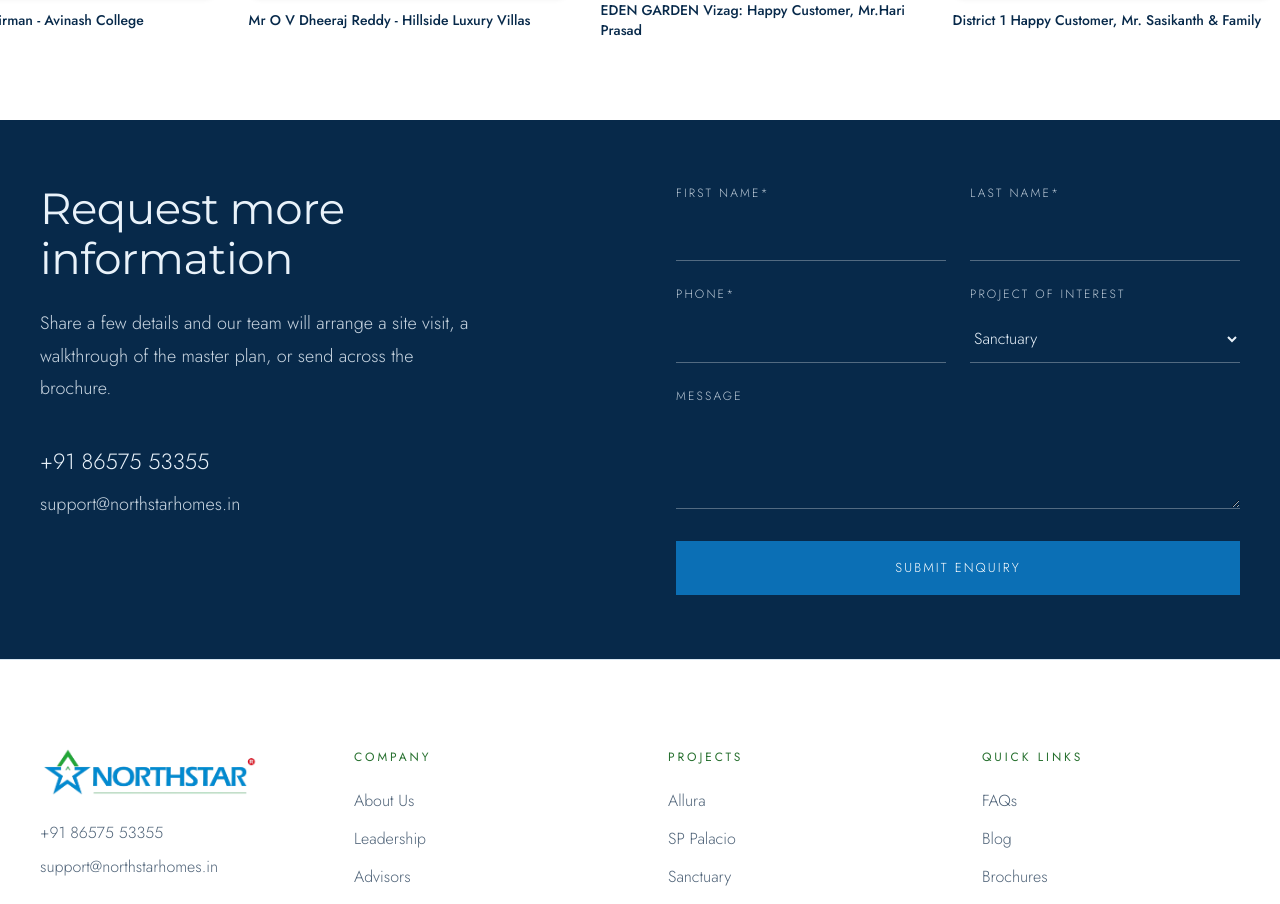
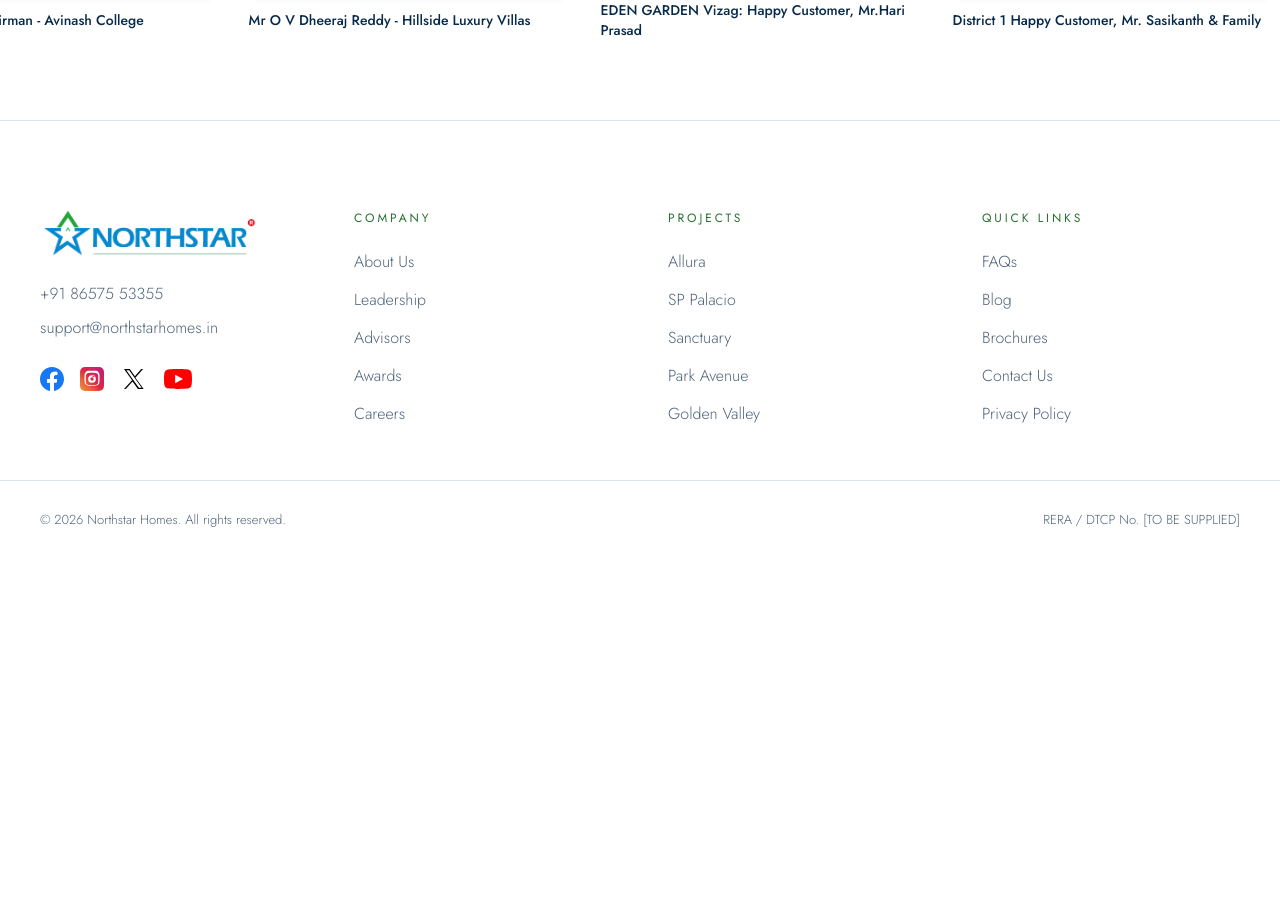
Before and after one commit to CandidateMaster2002/northstarhomes-website, a React (Vite) app: page / in a window 1280 px wide. Shown: the part 7960-8864 px from the top of the page. After the commit the page ends 8547 px from the top, so only its background shows below. Built offline with nearby package versions, Linux system fonts and the light colour scheme.

Commit message:
chore: Remove Enquiry component from the layout

```diff
--- a/src/App.jsx
+++ b/src/App.jsx
@@ -10,7 +10,6 @@
 import ProjectLogos from './components/ProjectLogos'
 import WhyNorthstar from './components/WhyNorthstar'
 import Testimonials from './components/Testimonials'
-import Enquiry from './components/Enquiry'
 import Footer from './components/Footer'
 import FloatingContact from './components/FloatingContact'
 import ComingSoon from './components/ComingSoon'
@@ -54,7 +53,6 @@
         <ProjectLogos />
         <WhyNorthstar />
         <Testimonials />
-        <Enquiry />
         <Footer />
         <FloatingContact />
       </div>
--- a/src/components/Enquiry.jsx
+++ /dev/null
@@ -1,127 +0,0 @@
-import React from 'react'
-import ScrollReveal from './ScrollReveal'
-
-export default function Enquiry() {
-  return (
-    <section id="contact" className="bg-deep text-deep-ink">
-      <div className="max-w-[1280px] mx-auto px-10 max-[880px]:px-6 flex flex-wrap gap-[72px] max-[880px]:gap-10 py-16">
-        {/* Left Column */}
-        <div className="flex-1 min-w-0 basis-[380px]">
-          <ScrollReveal>
-            <h2 className="text-[clamp(32px,3.4vw,46px)] leading-[1.14] mb-6 font-heading">
-              Request more information
-            </h2>
-          </ScrollReveal>
-
-          <ScrollReveal delay={0.1}>
-            <p className="text-[18px] leading-[1.8] opacity-[0.86] max-w-[42ch] mb-10">
-              Share a few details and our team will arrange a site visit, a walkthrough of the master plan, or send across the brochure.
-            </p>
-          </ScrollReveal>
-
-          <ScrollReveal delay={0.2}>
-            <p className="text-[22px] mb-2.5">
-              <a href="tel:+918657553355" className="hover:opacity-70 transition-opacity">
-                +91 86575 53355
-              </a>
-            </p>
-            <p className="text-[18px] opacity-[0.86]">
-              <a href="mailto:support@northstarhomes.in" className="hover:opacity-70 transition-opacity">
-                support@northstarhomes.in
-              </a>
-            </p>
-          </ScrollReveal>
-        </div>
-
-        {/* Right Column / Form */}
-        <div className="flex-1 min-w-0 basis-[380px]">
-          <ScrollReveal delay={0.3}>
-            <form
-              className="grid grid-cols-[repeat(auto-fit,minmax(200px,1fr))] gap-6"
-              onSubmit={(e) => e.preventDefault()}
-            >
-          <div>
-            <label htmlFor="fname" className="block text-[12px] tracking-[0.18em] uppercase mb-2.5 opacity-80">
-              First Name*
-            </label>
-            <input
-              id="fname"
-              name="fname"
-              type="text"
-              autoComplete="given-name"
-              required
-              className="w-full min-h-12 bg-transparent border-0 border-b border-white/30 text-inherit font-inherit text-base py-2.5 focus:outline-none focus:border-white transition-colors"
-            />
-          </div>
-
-          <div>
-            <label htmlFor="lname" className="block text-[12px] tracking-[0.18em] uppercase mb-2.5 opacity-80">
-              Last Name*
-            </label>
-            <input
-              id="lname"
-              name="lname"
-              type="text"
-              autoComplete="family-name"
-              required
-              className="w-full min-h-12 bg-transparent border-0 border-b border-white/30 text-inherit font-inherit text-base py-2.5 focus:outline-none focus:border-white transition-colors"
-            />
-          </div>
-
-          <div>
-            <label htmlFor="phone" className="block text-[12px] tracking-[0.18em] uppercase mb-2.5 opacity-80">
-              Phone*
-            </label>
-            <input
-              id="phone"
-              name="phone"
-              type="tel"
-              autoComplete="tel"
-              required
-              className="w-full min-h-12 bg-transparent border-0 border-b border-white/30 text-inherit font-inherit text-base py-2.5 focus:outline-none focus:border-white transition-colors"
-            />
-          </div>
-
-          <div>
-            <label htmlFor="project" className="block text-[12px] tracking-[0.18em] uppercase mb-2.5 opacity-80">
-              Project of Interest
-            </label>
-            <select
-              id="project"
-              name="project"
-              defaultValue="Sanctuary"
-              className="w-full min-h-12 bg-transparent border-0 border-b border-white/30 text-inherit font-inherit text-base py-2.5 focus:outline-none focus:border-white transition-colors [&>option]:bg-deep [&>option]:text-deep-ink"
-            >
-              <option value="Sanctuary">Sanctuary</option>
-              <option value="SP Palacio">SP Palacio</option>
-              <option value="Allura">Allura</option>
-              <option value="Park Avenue">Park Avenue</option>
-              <option value="Golden Valley">Golden Valley</option>
-            </select>
-          </div>
-
-          <div className="col-span-full">
-            <label htmlFor="message" className="block text-[12px] tracking-[0.18em] uppercase mb-2.5 opacity-80">
-              Message
-            </label>
-            <textarea
-              id="message"
-              name="message"
-              rows={3}
-              className="w-full min-h-12 bg-transparent border-0 border-b border-white/30 text-inherit font-inherit text-base py-2.5 resize-y focus:outline-none focus:border-white transition-colors"
-            ></textarea>
-          </div>
-
-          <button
-            type="submit"
-            className="col-span-full bg-btn-bg text-btn-ink min-h-12 px-8 py-4 text-[13px] tracking-[0.16em] uppercase cursor-pointer border-0 hover:opacity-90 transition-opacity"
-          >
-            Submit Enquiry
-          </button>
-            </form>
-          </ScrollReveal>
-        </div>
-      </div>
-    </section>
-  )
-}
```
